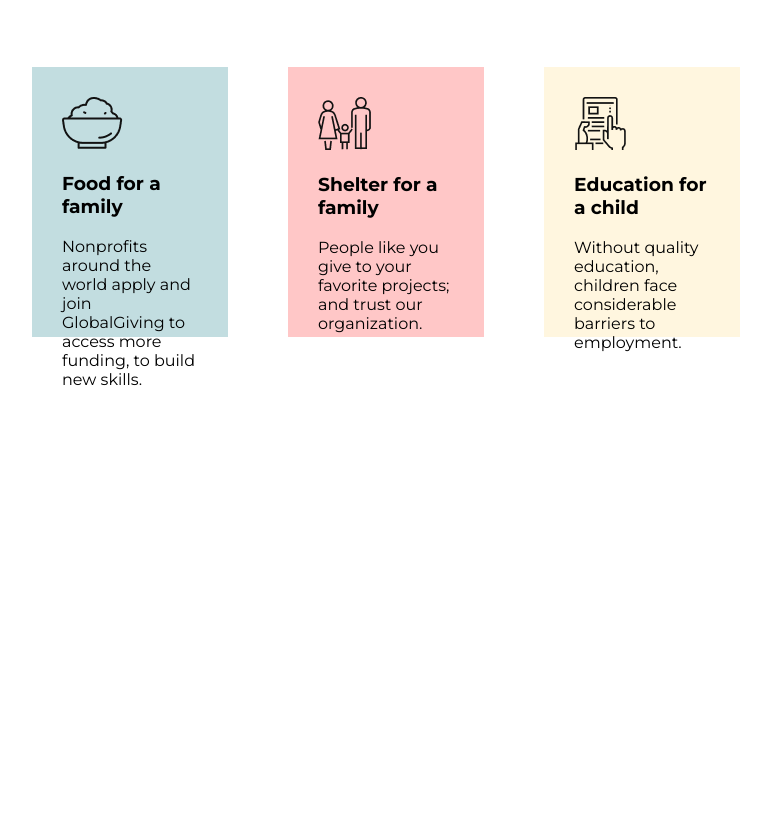
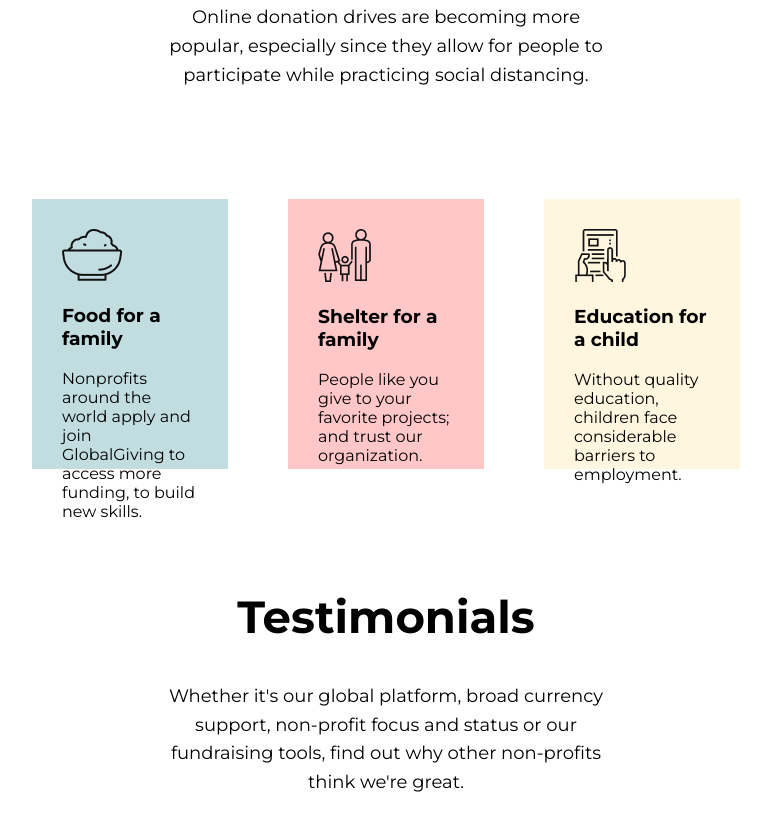
Before and after one commit to Foysalhossain/donate-today, a plain HTML site: page index.html in a window 1280 px wide. Shown: the part 1601-2440 px from the top of the page, without its empty margins (254-1025 px from the left). Before the commit the page ends 2008 px from the top, so only its background shows below. Drawn offline with Linux system fonts and the light colour scheme.

Commit message:
ts head done

```diff
--- a/index.html
+++ b/index.html
@@ -94,6 +94,26 @@
         </div>
     </section>
 
+    <section class="testimonial-section">
+        <div class="ts-head">
+            <h2>Testimonials</h2>
+            <p>Whether it's our global platform, broad currency support, non-profit focus and status or our fundraising
+                tools, find out why other non-profits think we're great.</p>
+        </div>
+        <div class="testimonial-box">
+            <div class="testimonial-content">
+                <div>
+                    <img src="" alt="">
+                </div>
+                <div>
+                    <p></p>
+                    <p></p>
+                </div>
+            </div>
+        </div>
+
+    </section>
+
 </body>
 
 </html>
--- a/style.css
+++ b/style.css
@@ -109,7 +109,6 @@ body {
 .main-plan {
     margin: 200px auto 50px;
     width: 50%;
-    margin: auto;
     text-align: center;
 }
 
@@ -152,3 +151,19 @@ body {
 #box-3 {
     background-color: #fff4d6c4;
 }
+
+.ts-head {
+    text-align: center;
+    margin: 100px auto 20px;
+    width: 50%;
+}
+
+.ts-head h2 {
+    font-size: 45px;
+}
+
+.ts-head p {
+    font-size: 18px;
+    padding: 0 15%;
+    line-height: 1.6;
+}
```
Also changed, not shown: testimonial-image/1.png (added), testimonial-image/2.png (added), testimonial-image/3.png (added), testimonial-image/4.png (added).
